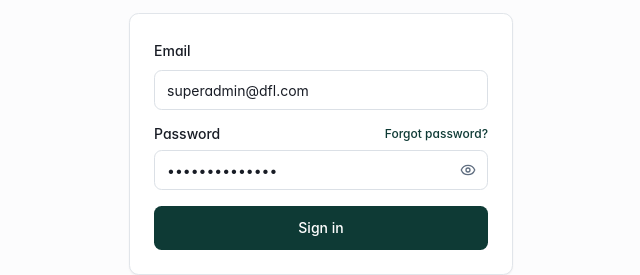
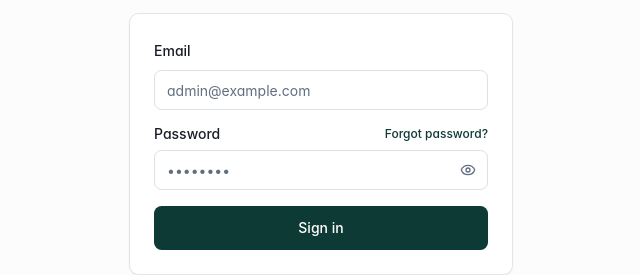
Before and after one commit to maniksarker25/sari-landscaping-dashboard, a React (Vite) app: page /login in a window 1280 px wide. Shown: the part 330-605 px from the top of the page, without its empty margins (319-959 px from the left). Built offline with nearby package versions, Linux system fonts and the light colour scheme.

Commit message:
feat: implement user authentication flow with login page and redux auth state management

```diff
--- a/src/pages/login/login-page.tsx
+++ b/src/pages/login/login-page.tsx
@@ -48,7 +48,7 @@ export default function LoginPage() {
     formState: { errors },
   } = useForm<LoginValues>({
     resolver: zodResolver(loginSchema),
-    defaultValues: { email: "superadmin@dfl.com", password: "SuperAdmin@123" },
+    defaultValues: { email: "", password: "" },
   });
 
   if (isAuthenticated) {
```
Also changed, not shown: src/redux/services/authSlice.ts (+4 -11 lines).
